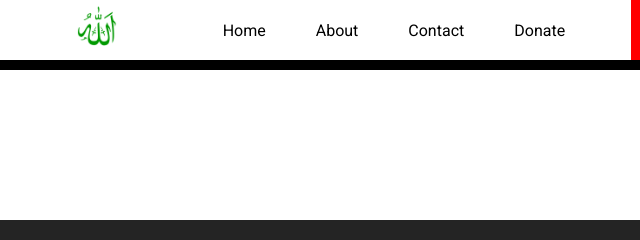
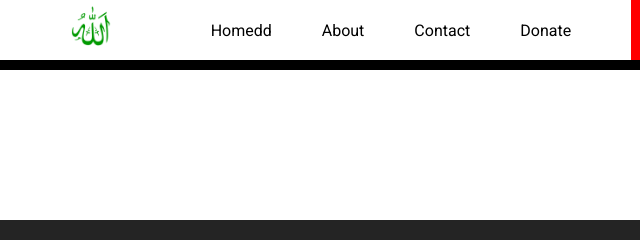
Before and after one commit to ahassan8/imran, a plain HTML site: page index.html in a window 1280 px wide. Shown: the top 240 px of the page, 549-1189 px from the left. Drawn offline with Linux system fonts and the light colour scheme; a web font is replaced by a local one.

Commit message:
Update index.html

```diff
--- a/index.html
+++ b/index.html
@@ -78,7 +78,7 @@
 
             <!-- Right-aligned navigation items -->
             <ul class="nav-right">
-                <li><a href="index.html">Home</a></li>
+                <li><a href="index.html">Homedd</a></li>
                 <li><a href="about.html">About</a></li>
                 <li><a href="contact.html">Contact</a></li>
                 <li><a href="donate.html">Donate</a></li>
@@ -96,12 +96,7 @@
 
             <div class="overlay" id="overlay"></div>
 
-
-            <!-- Slide-In Cart Container -->
-            <!-- Progress bar for seamless reload -->
-            <!-- Progress bar for seamless reload -->
             <div id="progressBar" style="display: none;"></div> <!-- Progress bar hidden initially -->
-
 
             <div id="cartContainer" class="cart-container">
                 <div class="cart-header">
```
